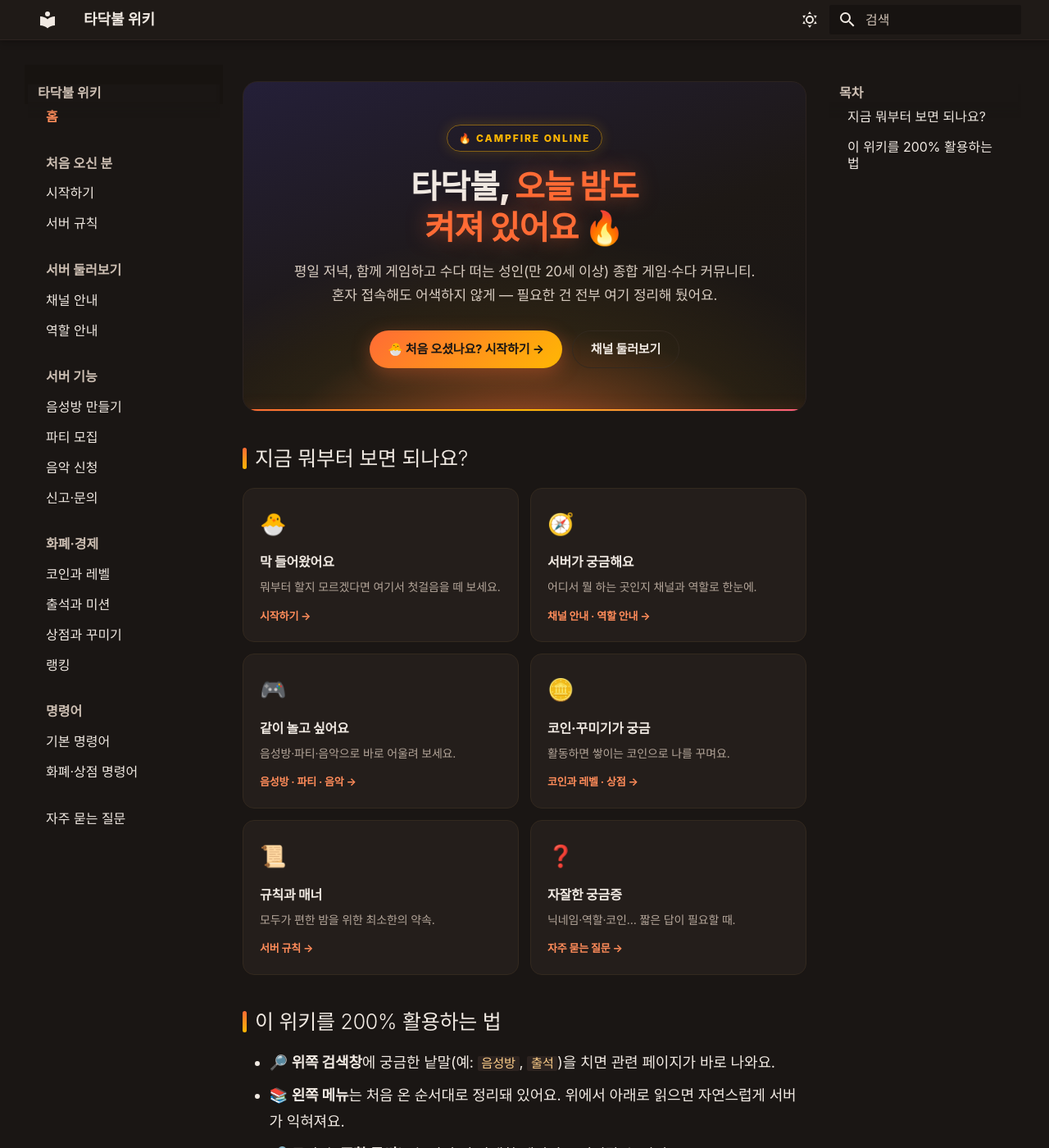
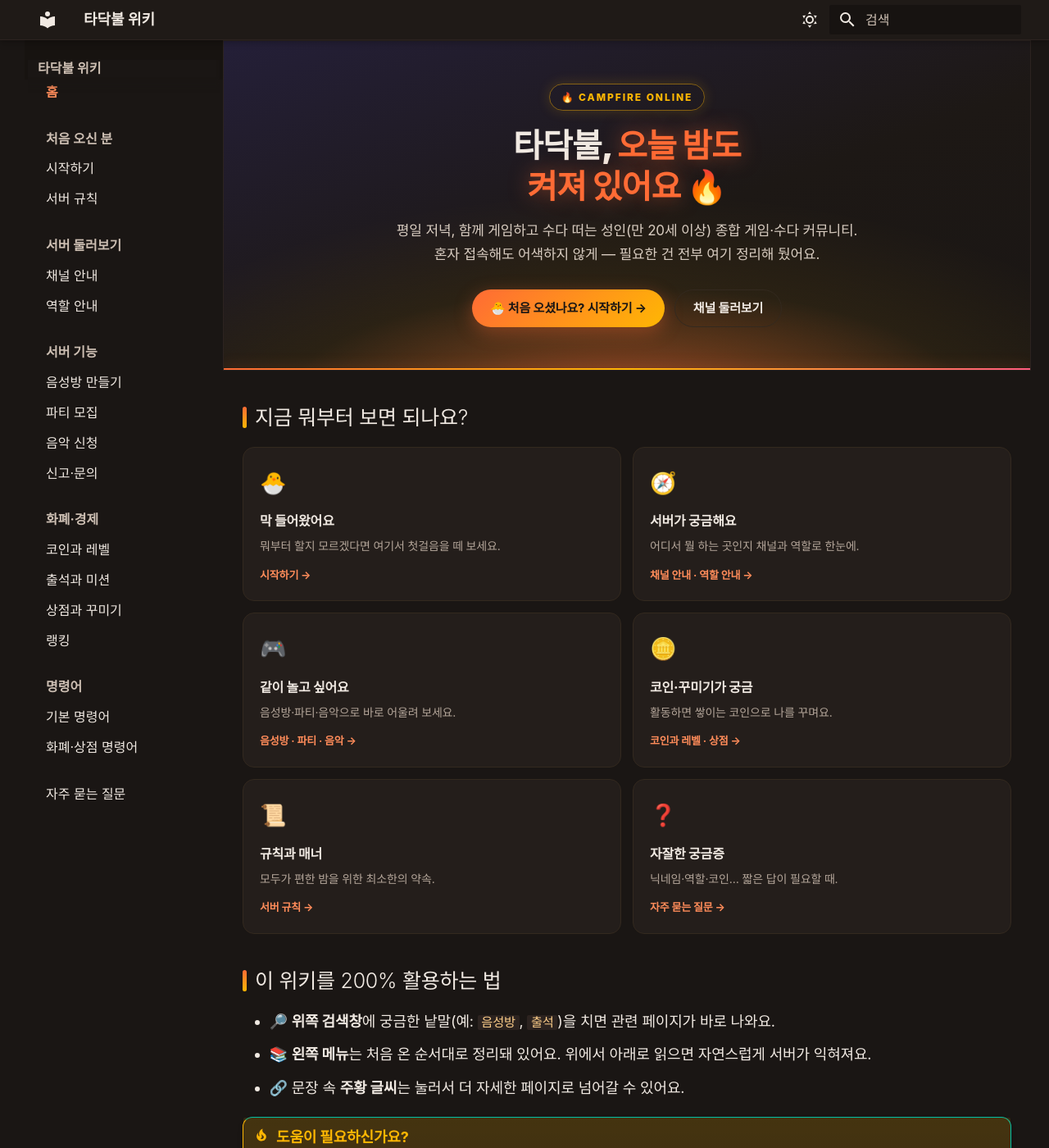
Before and after one commit to the-campfire/the-campfire.github.io, an MkDocs documentation site: the page built from docs/index.md, in a window 1280 px wide and 1400 px high. Shown: the whole window at 82% size. Built offline with MkDocs 1.6.1 and Material for MkDocs 9.7.7, drawn with Linux system fonts in a browser that asks for light colours; some web fonts are replaced.

Commit message:
feat: 홈 히어로를 프로토타입처럼 풀블리드 배너로 재구성
- 홈(index.md)에 hide:[toc] 프론트매터로 우측 목차 숨김 → 본문 확장
- 데스크톱(min-width 76.25em)에서 히어로를 화면 꽉 찬 배너로:
  md-content 여백 뚫기(-24px), 상단 밀착, 각진 모서리
- :has(.cf-hero) 로 홈에만, 미디어쿼리로 모바일 가로 스크롤 방지
  (모바일은 기존 둥근 카드 히어로 유지)

Co-Authored-By: Claude Opus 4.7 <noreply@anthropic.com>

```diff
--- a/docs/stylesheets/extra.css
+++ b/docs/stylesheets/extra.css
@@ -315,6 +315,19 @@ input,
   }
 }
 
+/* ═══════════ 홈 : 히어로 풀블리드 (데스크톱에서 프로토타입처럼 화면 꽉 참) ═══════════ */
+/* :has(.cf-hero) 로 홈에만, min-width 로 사이드바가 보이는 데스크톱에만 적용
+   → 모바일에선 위 둥근 카드 히어로가 유지되어 가로 스크롤이 생기지 않는다 */
+@media screen and (min-width: 76.25em) {
+  body:has(.cf-hero) .md-main__inner { margin-top: 0; }
+  body:has(.cf-hero) .md-content__inner { padding-top: 0; }
+  body:has(.cf-hero) .md-content__inner::before { display: none; }
+  .md-typeset .cf-hero {
+    margin: 0 -24px 34px;
+    border-radius: 0;
+  }
+}
+
 /* ═══════════ admonition(팁 박스) — 밤의 숲 톤 ═══════════ */
 .md-typeset .admonition.tip,
 .md-typeset details.tip {
```
Also changed, not shown: docs/index.md (+5 -0 lines).
